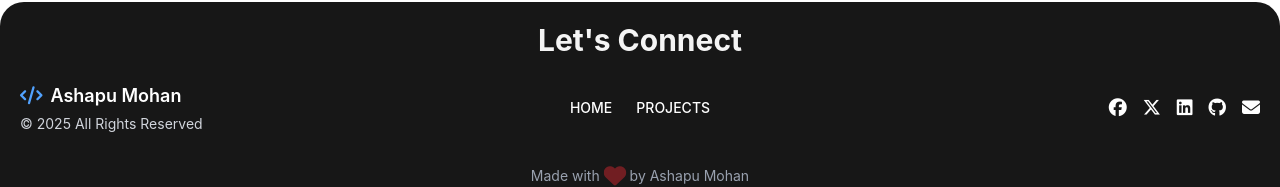
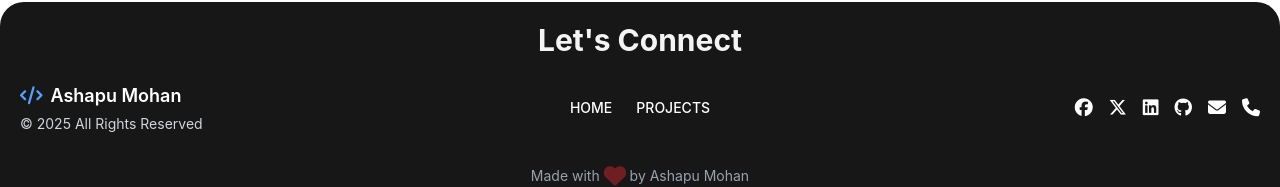
Before and after one commit to AshapuMohan/Ashapu-Mohan-Portfolio, a React (Create React App) app: page / in a window 1280 px wide. Shown: the part 3474-3661 px from the top of the page. Built offline with nearby package versions, Linux system fonts and the light colour scheme.

Commit message:
Update Footer.js

```diff
--- a/src/components/Footer.js
+++ b/src/components/Footer.js
@@ -36,6 +36,9 @@ export default function Footer() {
           <a href="mailto:ashapumohan123@gmail.com">
             <i className="fa-solid fa-envelope hover:text-red-500 hover:scale-150 transition-transform duration-300"></i>
           </a>
+          <a href="tel:+917989909756">
+            <i className="fa-solid fa-phone hover:text-red-500 hover:scale-150 transition-transform duration-300"></i>
+          </a>
         </div>
       </div>
 
```
